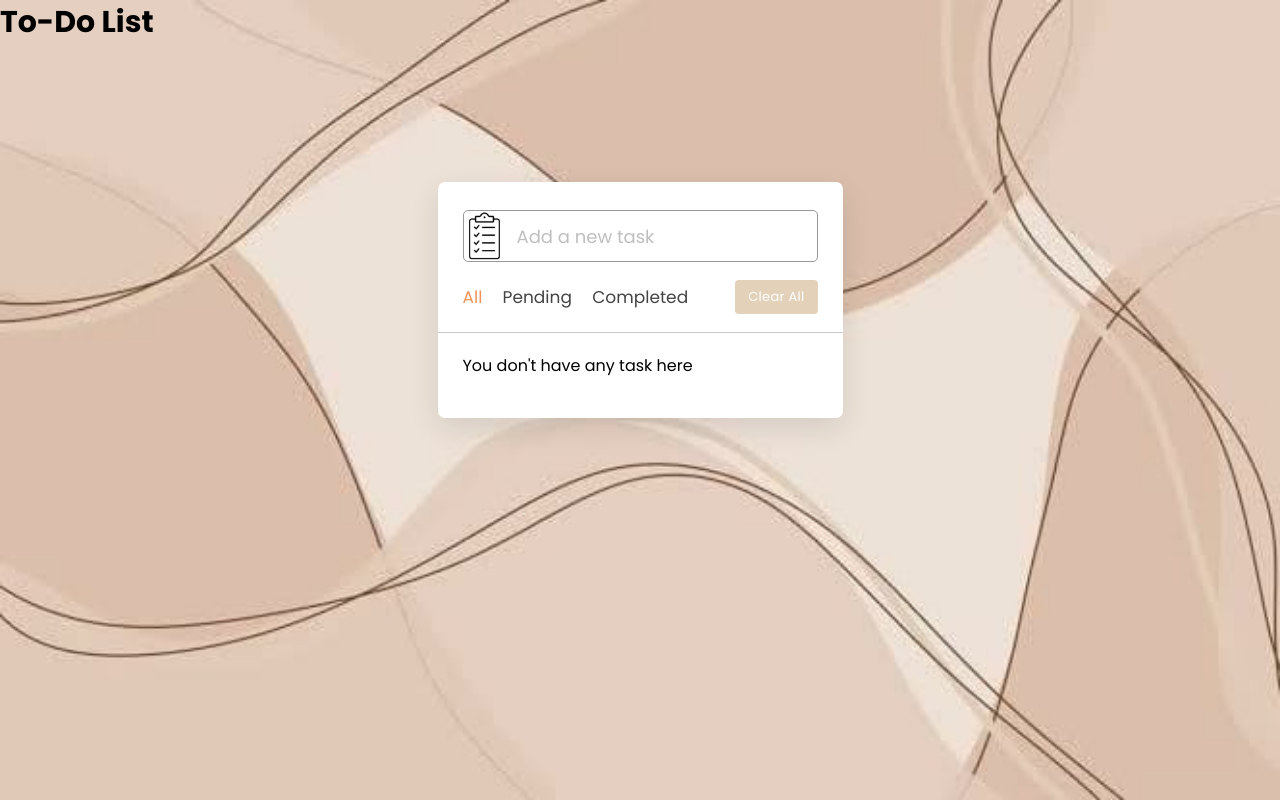
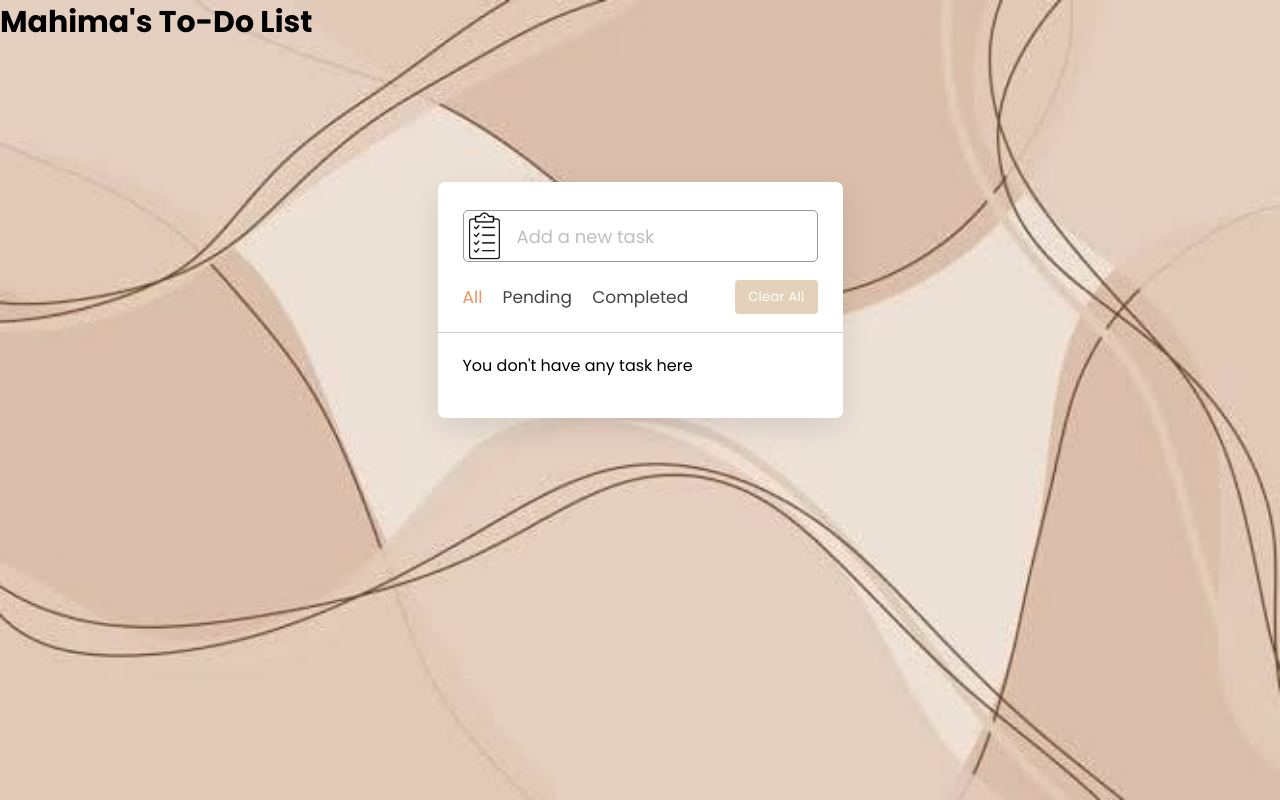
Before and after one commit to Mahimajy/Todolist, a plain HTML site: page index.html in a window 1280 px wide. Drawn offline with nearby package versions, Linux system fonts and the light colour scheme.

Commit message:
Update index.html

```diff
--- a/index.html
+++ b/index.html
@@ -20,7 +20,7 @@
 
   <body>
 
-    <h1>To-Do List</h1>
+    <h1>Mahima's To-Do List</h1>
 
 
 
```
